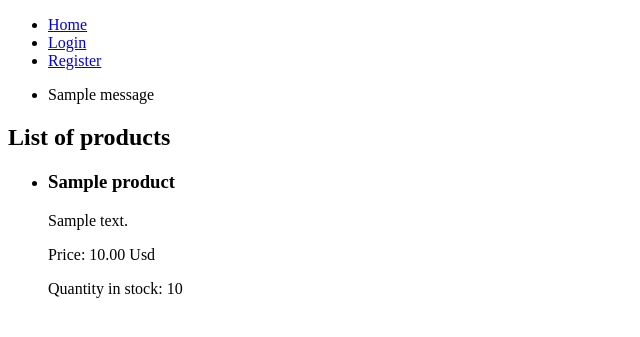
After one commit to nikitacsk/Django_Module, a Django app: page /products/ in a window 1280 px wide. The commit adds this page. Shown: the top 337 px of the page, without its empty margins (0-640 px from the left). Run offline with Django 5.2, Linux system fonts and the light colour scheme; tables that the repository leaves empty hold one stand-in row (values such as "Sample post"); one stand-in notice (Sample message) is shown.

Commit message:
User functionality

```diff
--- a/myapp/models.py
+++ b/myapp/models.py
@@ -1,3 +1,4 @@
+from datetime import timezone
 from django.contrib.auth.models import AbstractUser
 from django.db import models
 
@@ -28,10 +29,16 @@ class Order(models.Model):
     def __str__(self):
         return f"Order #{self.id} by {self.user.username}"
 
+    def total_price(self):
+        return self.quantity * self.product.price
+
 
 class Return(models.Model):
     order = models.ForeignKey(Order, on_delete=models.CASCADE, related_name='returns')
     requested_at = models.DateTimeField(auto_now_add=True)
 
+    def is_returnable(self):
+        return (timezone.now() - self.order.ordered_at).total_seconds() < 180
+
     def __str__(self):
         return f"Return for Order #{self.order.id}"
--- a/myapp/urls.py
+++ b/myapp/urls.py
@@ -1,15 +1,21 @@
 from django.urls import path
-from .views import UserRegistrationView, UserLoginView, UserLogoutView, HomeView, ProductListView, ProductCreateView, ProductUpdateView, ReturnListView, HandleReturnView
-
+from .views import UserRegistrationView, UserLoginView, UserLogoutView, HomeView, AdminProductListView, \
+    ProductCreateView, ProductUpdateView, ReturnListView, HandleReturnView, ProductListView, PurchaseView, \
+    OrderListView, ReturnView
 
 urlpatterns = [
     path('', HomeView.as_view(), name='home'),
     path('register/', UserRegistrationView.as_view(), name='register'),
     path('login/', UserLoginView.as_view(), name='login'),
     path('logout/', UserLogoutView.as_view(), name='logout'),
-    path('Admin/products/', ProductListView.as_view(), name='admin_product_list'),
+    path('Admin/products/', AdminProductListView.as_view(), name='admin_product_list'),
     path('Admin/products/add/', ProductCreateView.as_view(), name='admin_add_product'),
     path('Admin/products/edit/<int:pk>/', ProductUpdateView.as_view(), name='admin_edit_product'),
-    path('Admin/returns/', ReturnListView.as_view(), name='admin_return_list'),
+    path('Admin/returns/', ReturnListView.as_view(), name='Admin_return_list'),
     path('Admin/returns/<int:pk>/<str:action>/', HandleReturnView.as_view(), name='admin_handle_return'),
+    path('products/', ProductListView.as_view(), name='product_list'),
+    path('purchase/<int:product_id>/', PurchaseView.as_view(), name='purchase'),
+    path('orders/', OrderListView.as_view(), name='order_list'),
+    path('return/<int:order_id>/', ReturnView.as_view(), name='return_order'),
+
 ]
--- a/myapp/views.py
+++ b/myapp/views.py
@@ -1,11 +1,13 @@
+from django.utils import timezone
 from django.views.generic import TemplateView, ListView
 from django.contrib.auth.views import LoginView, LogoutView
 from django.urls import reverse_lazy
-from .forms import UserRegistrationForm, ProductForm
+from .forms import UserRegistrationForm, ProductForm, PurchaseForm
 from .models import User, Product, Return, Order
 from django.views.generic.edit import CreateView, UpdateView
 from django.shortcuts import render, redirect, get_object_or_404
 from django.views import View
+from django.contrib import messages
 
 
 class UserRegistrationView(CreateView):
@@ -33,7 +35,7 @@ class HomeView(TemplateView):
     template_name = 'home.html'
 
 
-class ProductListView(ListView):
+class AdminProductListView(ListView):
     model = Product
     template_name = 'admin/product_list.html'
     context_object_name = 'products'
@@ -99,3 +101,71 @@ class HandleReturnView(View):
             return_obj.delete()
 
         return redirect('Admin_return_list')
+
+
+class ProductListView(View):
+    def get(self, request):
+        products = Product.objects.all()
+        return render(request, 'product_list.html', {'products': products})
+
+
+class PurchaseView(View):
+    def post(self, request, product_id):
+        product = get_object_or_404(Product, id=product_id)
+        form = PurchaseForm(request.POST)
+
+        if not request.user.is_authenticated:
+            return redirect('login')
+
+        if form.is_valid():
+            quantity = form.cleaned_data['quantity']
+            if quantity > product.stock:
+                messages.error(request, 'Not enough goods in stock.')
+                return redirect('product_list')
+
+            total_price = quantity * product.price
+            if total_price > request.user.wallet:
+                messages.error(request, 'There are not enough funds for this purchase.')
+                return redirect('product_list')
+
+            order = Order.objects.create(
+                user=request.user,
+                product=product,
+                quantity=quantity,
+            )
+            order.save()
+            product.stock -= quantity
+            product.save()
+            request.user.wallet -= total_price
+            request.user.save()
+
+            messages.success(request, 'The purchase is successful!')
+            return redirect('product_list')
+        else:
+            messages.error(request, 'Incorrect data.')
+            return redirect('product_list')
+
+
+class OrderListView(View):
+    def get(self, request):
+        if not request.user.is_authenticated:
+            return redirect('login')
+
+        orders = Order.objects.filter(user=request.user)
+        return render(request, 'order_list.html', {'orders': orders})
+
+
+class ReturnView(View):
+    def post(self, request, order_id):
+        order = get_object_or_404(Order, id=order_id)
+
+        if not request.user.is_authenticated or order.user != request.user:
+            return redirect('login')
+
+        if (timezone.now() - order.created_at).total_seconds() > 180:
+            messages.error(request, 'The product cannot be returned. More than 3 minutes have passed.')
+            return redirect('order_list')
+
+        Return.objects.create(order=order)
+        messages.success(request, 'Return request sent.')
+        return redirect('order_list')
--- a/templates/base.html
+++ b/templates/base.html
@@ -21,6 +21,13 @@
     </header>
 
     <main>
+    {% if messages %}
+        <ul class="messages">
+            {% for message in messages %}
+                <li class="{{ message.tags }}">{{ message }}</li>
+            {% endfor %}
+        </ul>
+    {% endif %}
         {% block content %}
         {% endblock %}
     </main>
--- /dev/null
+++ b/templates/product_list.html
@@ -0,0 +1,24 @@
+{% extends "base.html" %}
+
+{% block content %}
+<h2>List of products</h2>
+<ul>
+    {% for product in products %}
+    <li>
+        <h3>{{ product.name }}</h3>
+        <p>{{ product.description }}</p>
+        <p>Price: {{ product.price }} Usd</p>
+        <p>Quantity in stock: {{ product.stock }}</p>
+
+        {% if request.user.is_authenticated %}
+        <form method="post" action="{% url 'purchase' product.id %}">
+            {% csrf_token %}
+            <label for="quantity">Quantity:</label>
+            <input type="number" name="quantity" min="1" max="{{ product.stock }}">
+            <button type="submit">Buy</button>
+        </form>
+        {% endif %}
+    </li>
+    {% endfor %}
+</ul>
+{% endblock %}
```
Also changed, not shown: myapp/forms.py (+7 -1 lines), templates/order_list.html (added, +20 -0 lines).
